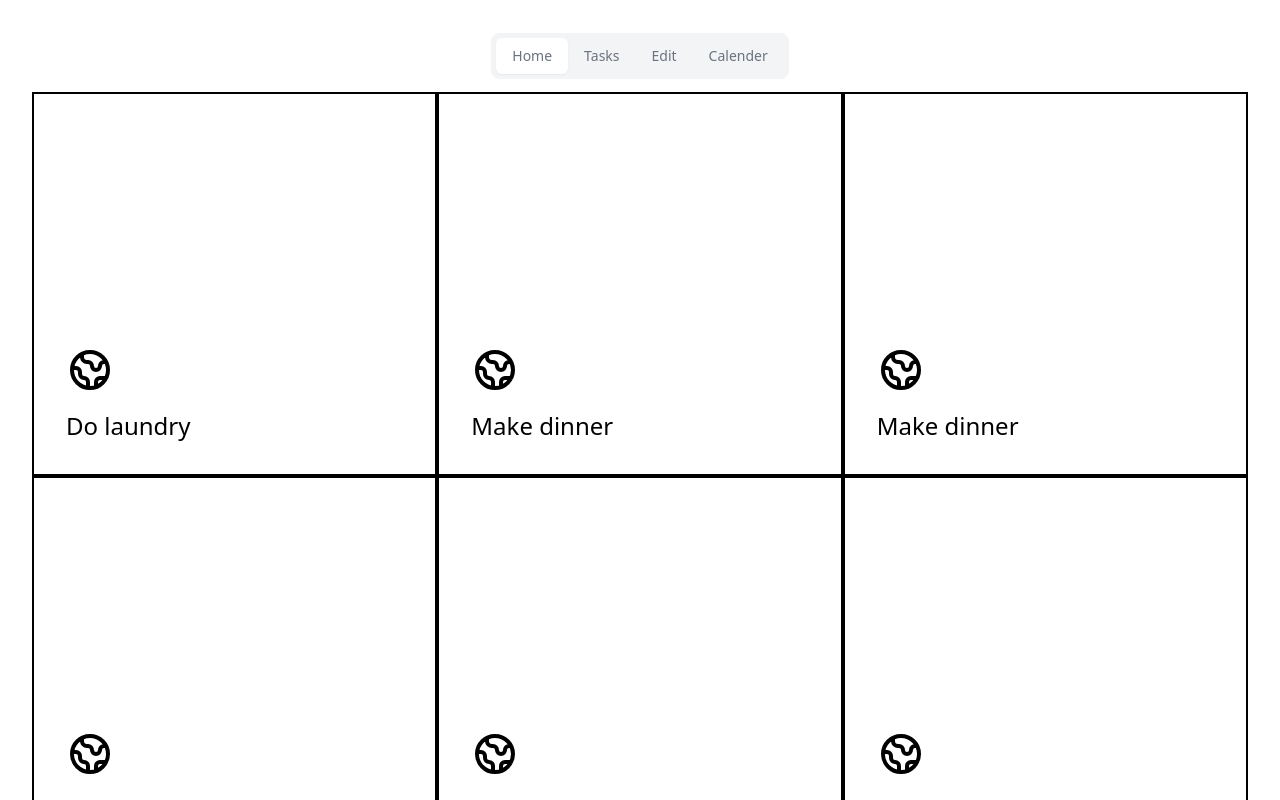
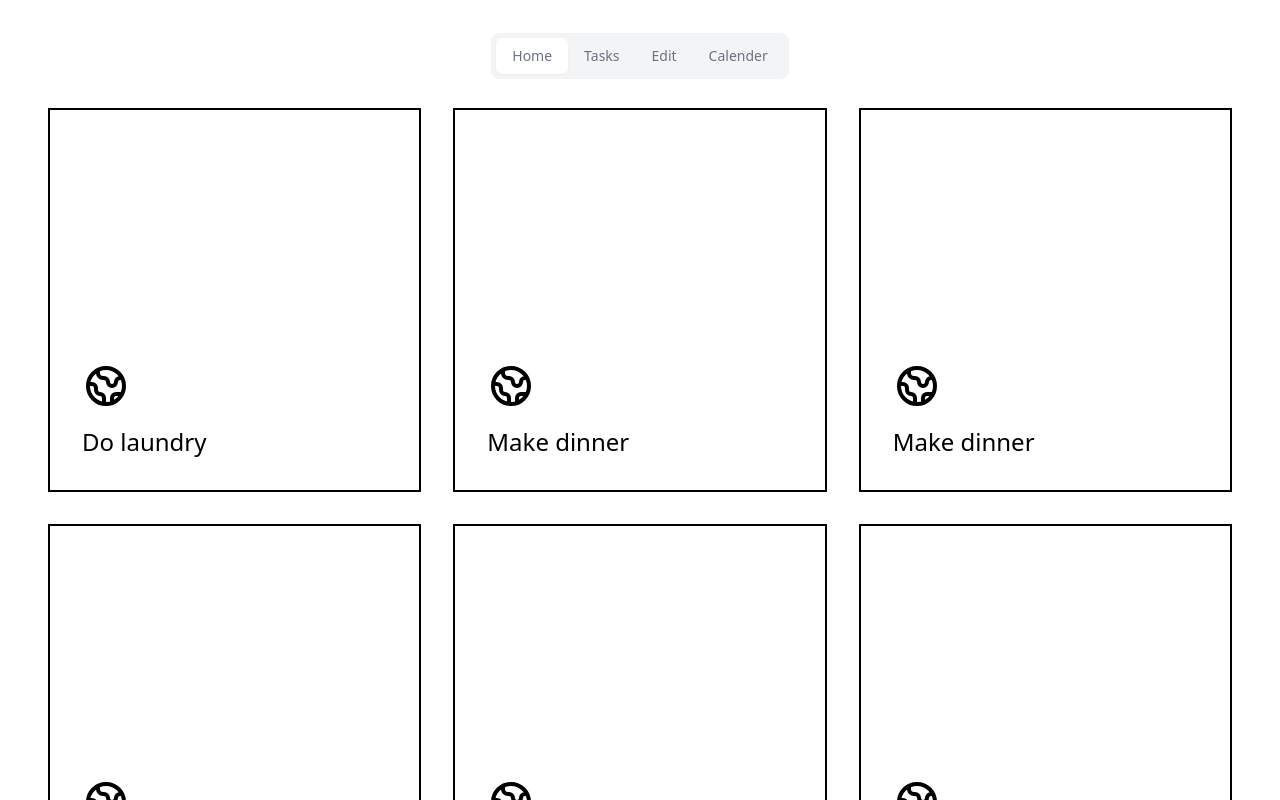
Before and after one commit to BY-SETTON/tododals, a Next.js app: page / in a window 1280 px wide. Shown: the top 800 px of the page. Built offline with nearby package versions, Linux system fonts and the light colour scheme.

Commit message:
TaskNoteColleciton: Sort by size, and style

```diff
--- a/src/components/SearchIcon/SearchIcon.tsx
+++ b/src/components/SearchIcon/SearchIcon.tsx
@@ -2,6 +2,5 @@ import * as Icons from "react-feather";
 
 export default function SearchIcon() {
   let icons = Object.keys(Icons);
-  console.log(icons);
   return (icons.map((icon) => (<div key={icon}>{icon}</div>)))
 }
--- a/src/components/TaskNote/TaskNote.tsx
+++ b/src/components/TaskNote/TaskNote.tsx
@@ -1,20 +1,43 @@
 import * as Icons from 'react-feather/dist'
 import {TaskNoteInterface} from "@/app/todays-tasks/TodaysTasks";
 
+export enum PopDirection {
+  UP = 0,
+  DOWN = 1,
+  LEFT = 2,
+  RIGHT = 3
+}
+
 interface TaskNotProp {
   taskNote: TaskNoteInterface
+  popDirection: PopDirection
+  className?: string,
 }
 
-export default function TaskNote({taskNote}: TaskNotProp) {
+export default function TaskNote({taskNote, popDirection = PopDirection.LEFT, className}: TaskNotProp) {
+  console.log(popDirection);
+  let arr = Object.keys(Icons);
 
-  let arr = Object.keys(Icons);
-  console.log(arr);
+  const transformDirection = (): string => {
+    let direction = 'group-hover:-translate-x-2 group-hover:-translate-y-2'
+    switch (popDirection) {
+      case PopDirection.DOWN:
+        return 'group-hover:-translate-x-2';
+      case PopDirection.UP:
+        return 'group-hover:-translate-y-2';
+      case PopDirection.RIGHT:
+        return 'group-hover:translate-x-2 group-hover:-translate-y-2'
+      case PopDirection.LEFT:
+        return 'group-hover:-translate-x-2 group-hover:-translate-y-2'
+      default:
+    }
+    return direction;
+  }
   return (
-    <a href="#" className="group relative block h-64 sm:h-80 lg:h-96">
-      {/*<ArrowRight/>*/}
+    <a href="#" className={`group relative block h-64 sm:h-80 lg:h-96 ${className}`}>
       <span className="absolute inset-0 border-2 border-dashed border-black"></span>
       <div
-        className="relative flex h-full transform items-end border-2 border-black bg-white transition-transform group-hover:-translate-x-2 group-hover:-translate-y-2"
+        className={`relative flex h-full transform items-end border-2 border-black bg-white transition-transform ${transformDirection()}`}
       >
         <div
           className="p-4 !pt-0 transition-opacity group-hover:absolute group-hover:opacity-0 sm:p-6 lg:p-8"
--- a/src/components/TaskNoteCollection/TaskNoteCollection.tsx
+++ b/src/components/TaskNoteCollection/TaskNoteCollection.tsx
@@ -1,17 +1,34 @@
 import {TaskNoteInterface} from "@/app/todays-tasks/TodaysTasks";
-import TaskNote from "@/components/TaskNote/TaskNote";
+import TaskNote, {PopDirection} from "@/components/TaskNote/TaskNote";
 
 interface TaskNotCollectionProp {
   taskNotes: TaskNoteInterface[]
 }
 
 export default function TaskNoteCollection({taskNotes}: TaskNotCollectionProp) {
+
+  const getPopDirection = (index: number) => {
+    switch (index % 3) {
+      case 0:
+        return PopDirection.LEFT;
+      case 1:
+        return PopDirection.UP;
+      case 2:
+        return PopDirection.RIGHT;
+      default:
+        return PopDirection.LEFT;
+    }
+  }
+
+  const orderTasks = () => {
+    return taskNotes.sort((task) => (task.size))
+  }
+
   return (
-    <div className={'grid grid-cols-3 '}>
+    <div className={'grid grid-cols-3'}>
       {
-        taskNotes.map((note) => (
-
-          <TaskNote key={note.id} taskNote={note}/>
+        orderTasks().map((note, index) => (
+          <TaskNote key={note.id} taskNote={note} popDirection={getPopDirection(index)} className={"m-4"}/>
         ))
       }
     </div>
```
